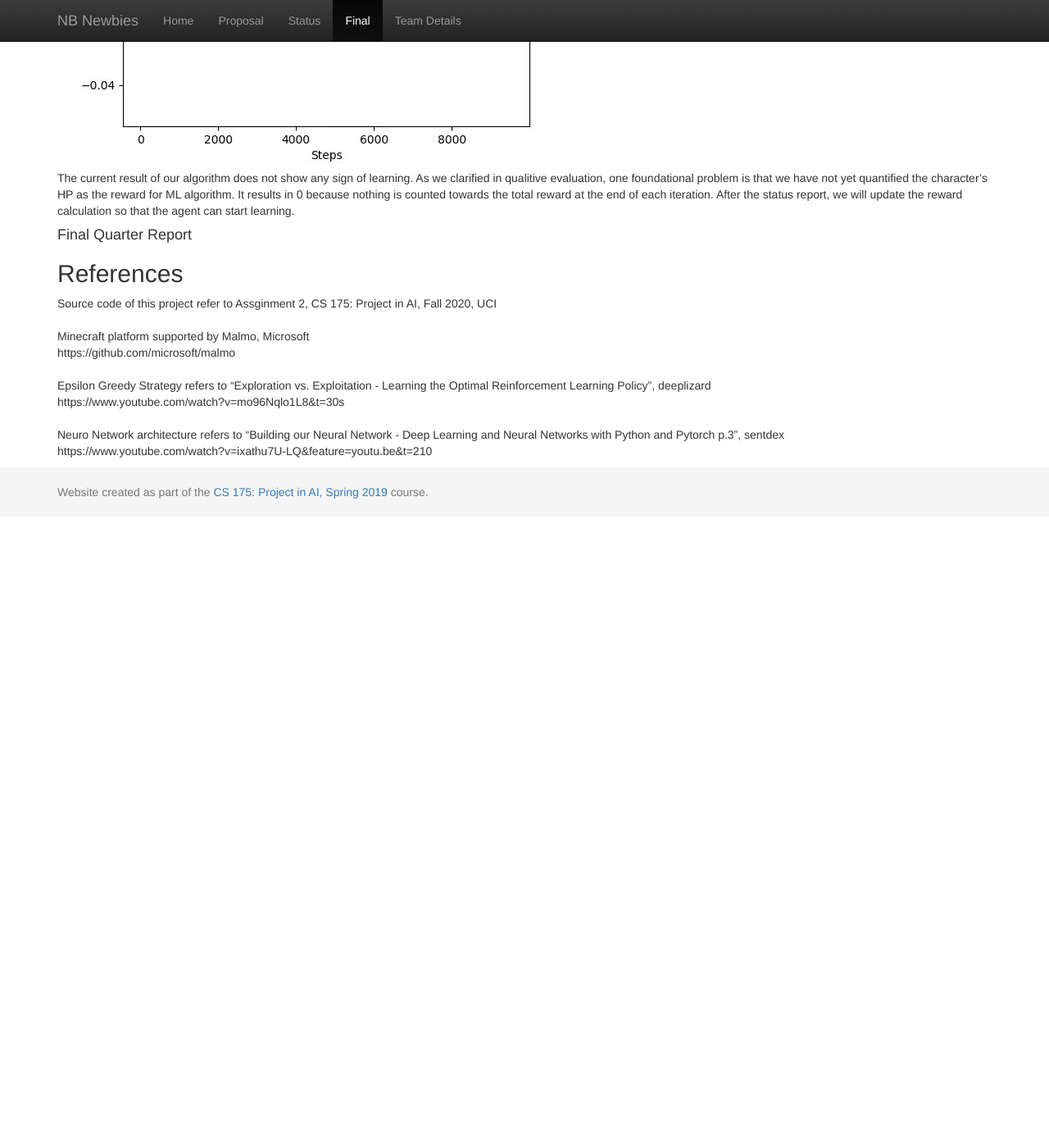
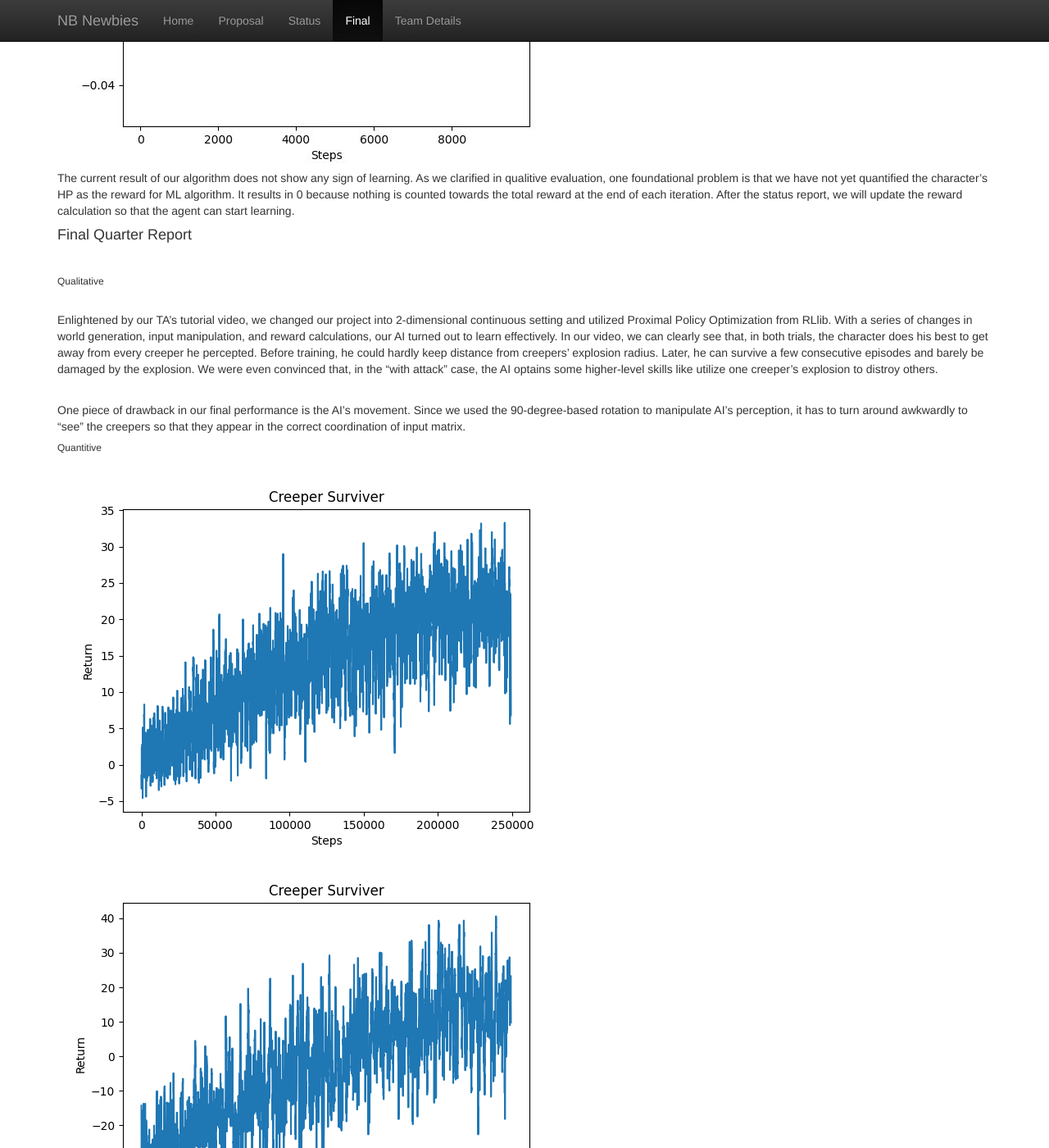
Before and after one commit to boring1234/NB-Newbies, a Jekyll site: the page built from docs/final.md, in a window 1280 px wide and 1400 px high, scrolled down 6996 px. Shown: the whole window at 82% size. Built offline with Jekyll 4.4.1, drawn with Linux system fonts in a browser that asks for light colours; before the commit the page ends 7626 px from its top, so only the background shows below that; some of the changed text lies outside the part shown.

Commit message:
Update evaluation

```diff
--- a/docs/final.md
+++ b/docs/final.md
@@ -198,6 +198,22 @@ The current result of our algorithm does not show any sign of learning. As we cl
 #### Final Quarter Report
 
 <!---An important aspect of your project, as I’ve mentioned several times now, is evaluating your project. Be clear and precise about describing the evaluation setup, for both quantitative and qualitative results. Present the results to convince the reader that you have solved the problem, to whatever extent you claim you have. Use plots, charts, tables, screenshots, ﬁgures, etc. as needed. I expect you will need at least a few paragraphs to describe each type of evaluation that you perform.--->
+<br>
+###### Qualitative
+<br>
+Enlightened by our TA's tutorial video, we changed our project into 2-dimensional continuous setting and utilized Proximal Policy Optimization from RLlib. With a series of changes in world generation, input manipulation, and reward calculations, our AI turned out to learn effectively. In our video, we can clearly see that, in both trials, the character does his best to get away from every creeper he percepted. Before training, he could hardly keep distance from creepers' explosion radius. Later, he can survive a few consecutive episodes and barely be damaged by the explosion. We were even convinced that, in the "with attack" case, the AI optains some higher-level skills like utilize one creeper's explosion to distroy others.
+<br>
+
+<br>
+One piece of drawback in our final performance is the AI's movement. Since we used the 90-degree-based rotation to manipulate AI's perception, it has to turn around awkwardly to "see" the creepers so that they appear in the correct coordination of input matrix.
+<br>
+###### Quantitive
+<img src="https://raw.githubusercontent.com/boring1234/NB-Newbies/main/docs/result_project_2d_trainable.png"/>
+<br>
+<img src="https://raw.githubusercontent.com/boring1234/NB-Newbies/main/docs/result_project_2d_trainable_rllib_withnoattack_100.png"/>
+<br>
+The graphs above show the final machine learning result of "with attack" case and "without attack" case. Both of them reveal that our AI enhances steadily by iterations. But due to the randomization of creepers' generation, the return value may varies hugely by the number of creepers spawned near him. For example, even if the AI has acquired the ability to avoid creepers, it cannot handle with situation where the character is surrounded by them. Thus, in small scopes, the return value oscillates a lot. By observation, at the beginning of each case, the character could survive no more than 1 episode on average, whereas at the end of both cases the AI stays alive for 3-5 consecutive episodes. For example, the consecutive high scores around 140,000 in the second graph explain this fact. In short, our statistics indicate that our AI's learning is effective, and its improvement in performance is observable.
+<br>
 
 ## References
 Source code of this project refer to Assginment 2, CS 175: Project in AI, Fall 2020, UCI
```
